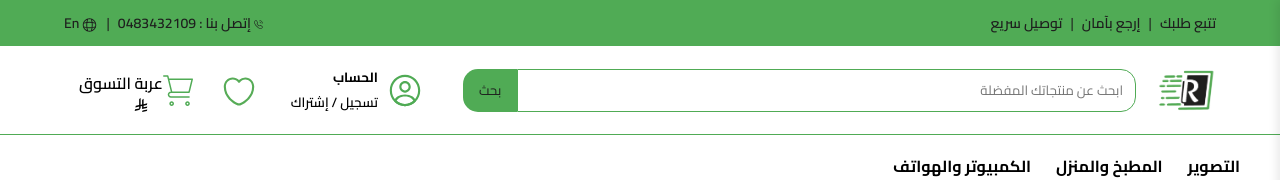
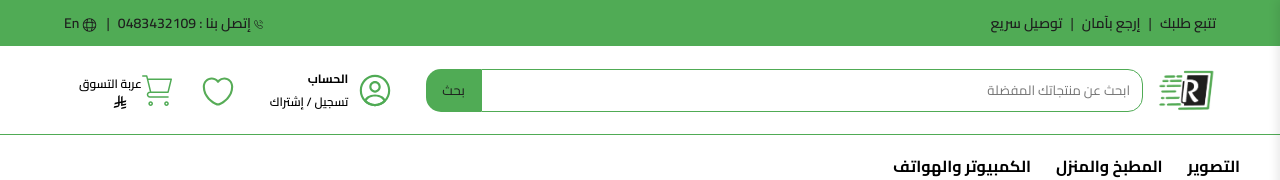
Before and after one commit to ziadabuolila/roaya_shop, a plain HTML site: page index.html in a window 1280 px wide. Shown: the top 180 px of the page. Drawn offline with nearby package versions, Linux system fonts and the light colour scheme.

Commit message:
Add files via upload

```diff
--- a/css/style.css
+++ b/css/style.css
@@ -62,7 +62,7 @@ header {
 
 .search-box {
     flex: 1;
-    margin: 0 20px;
+    margin: 0 13px;
     display: flex;
 }
 
@@ -130,6 +130,7 @@ header {
 
 .lg\:flex:hover span {
     color: #000;
+    font-size: 12px;
 }
 
 .text-black {
@@ -149,6 +150,7 @@ header {
     align-items: center;
     gap: 10px;
     cursor: pointer;
+    font-size: 12px;
 }
 
 .items-center.lg\:flex svg {
```
